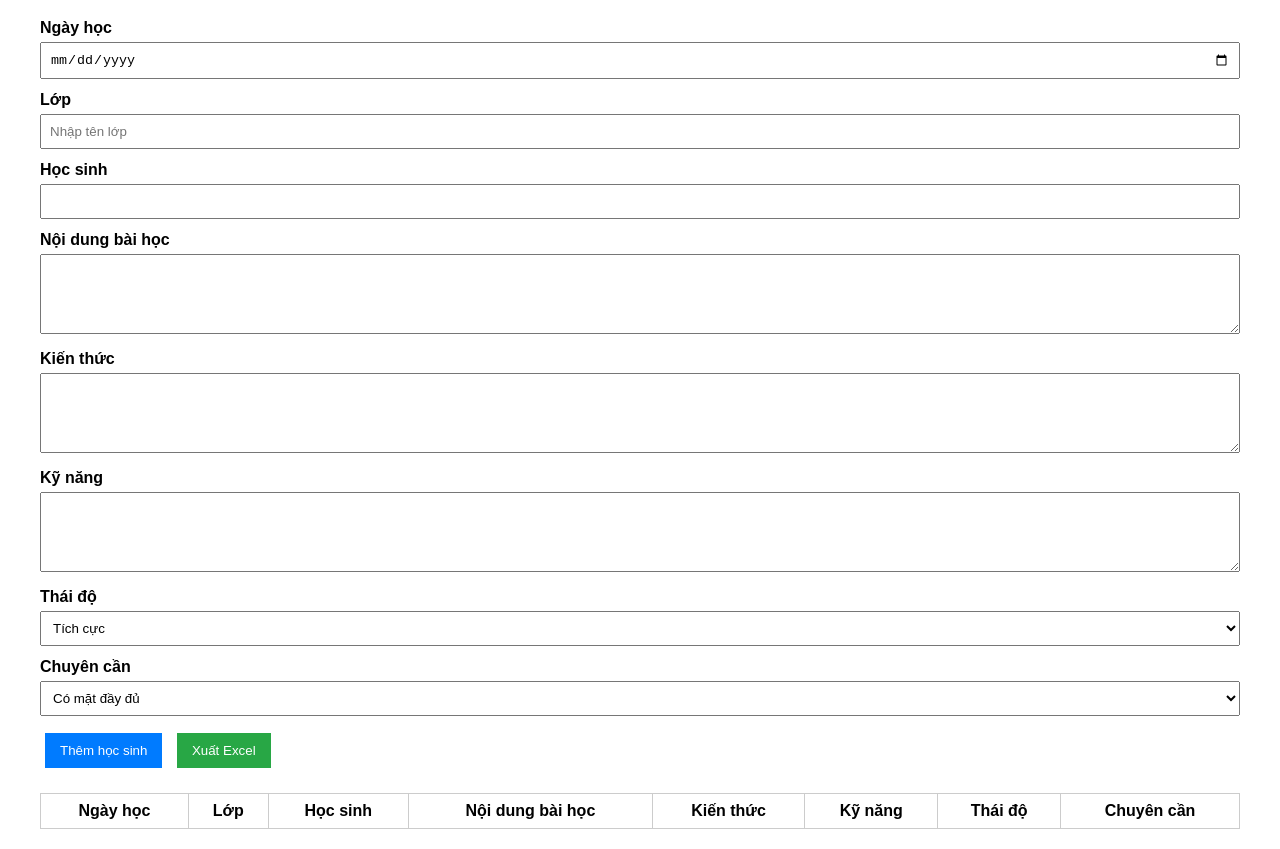
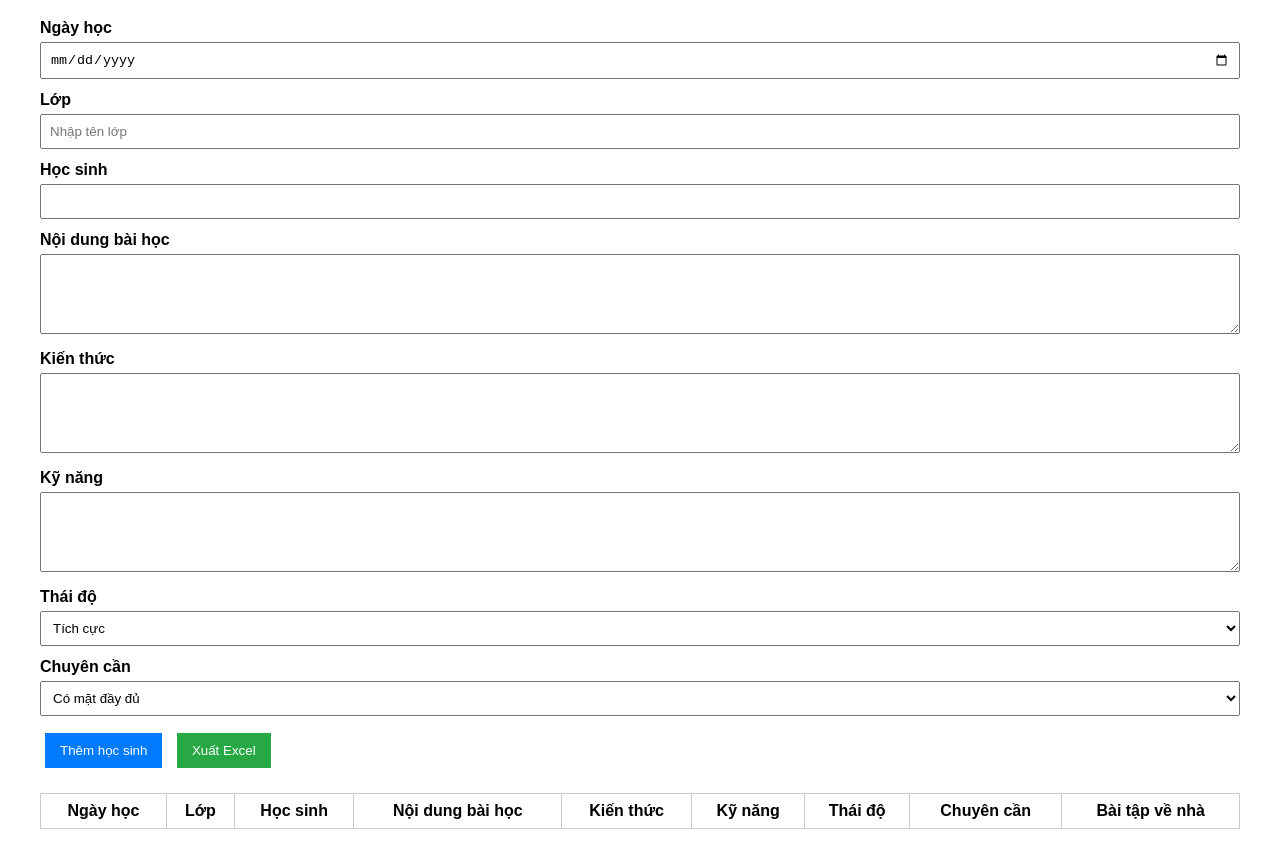
Before and after one commit to teachautoan-rgb/Nhan-xet, a plain HTML site: page index.html in a window 1280 px wide. Shown: the part 81-930 px from the top of the page. Drawn offline with nearby package versions, Linux system fonts and the light colour scheme.

Commit message:
Update index.html

```diff
--- a/index.html
+++ b/index.html
@@ -141,6 +141,7 @@ textarea{
 <th>Kỹ năng</th>
 <th>Thái độ</th>
 <th>Chuyên cần</th>
+<th>Bài tập về nhà</th>
 </tr>
 </thead>
 <tbody></tbody>
```
